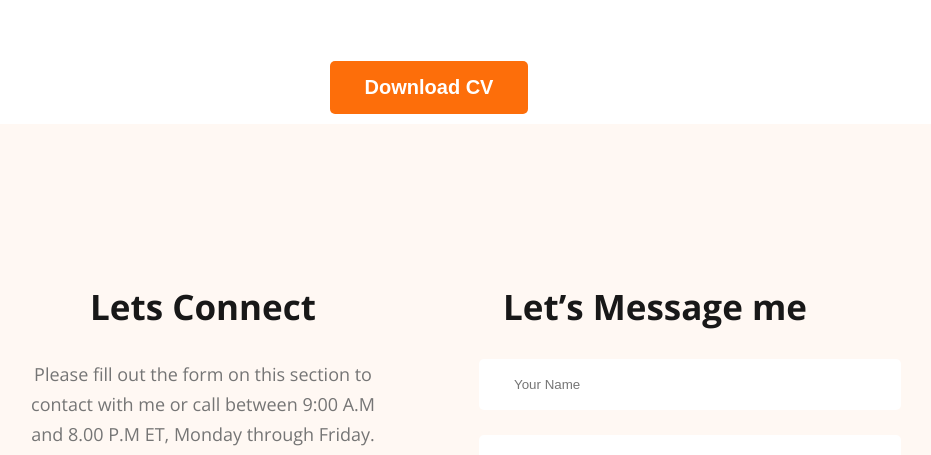
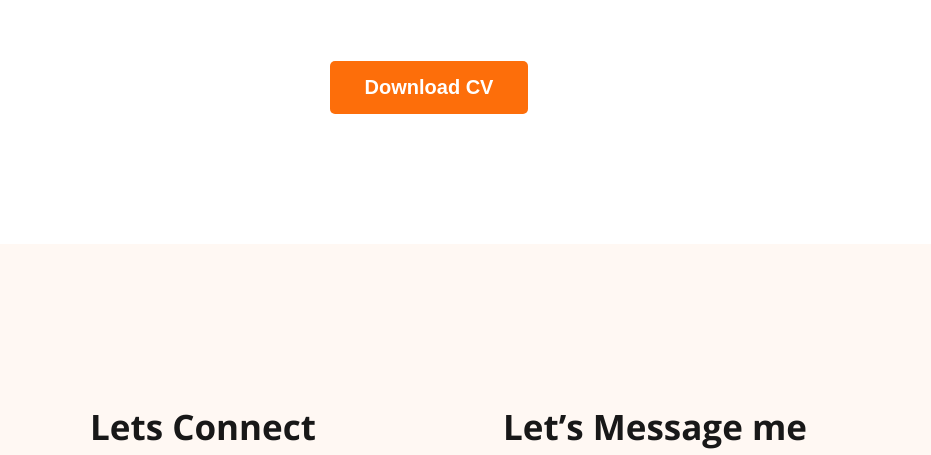
Before and after one commit to shahadat513/development-portfolio, a plain HTML site: page index.html in a window 1280 px wide. Shown: the part 3334-3789 px from the top of the page, without its empty margins (211-1142 px from the left). Drawn offline with nearby package versions, Linux system fonts and the light colour scheme.

Commit message:
Changed the footer area top margin

```diff
--- a/CSS/style.css
+++ b/CSS/style.css
@@ -213,7 +213,7 @@ footer {
     background: #FFF8F3;
     display: flex;
     gap: 100px;
-    margin-top: 10px;
+    margin-top: 130px;
     padding: 130px 230px;
 }
 
```
